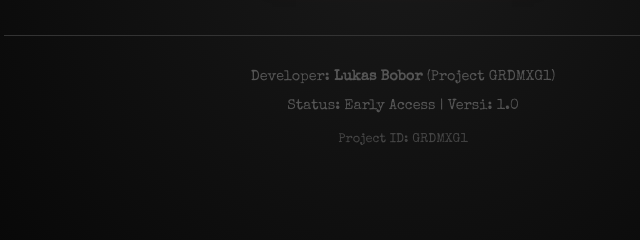
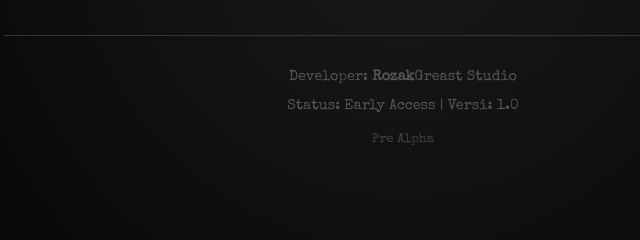
Before and after one commit to AkurozakCoy121/hampura, a plain HTML site: page index.html in a window 1280 px wide. Shown: the part 480-720 px from the top of the page, 237-877 px from the left. Drawn offline with nearby package versions, Linux system fonts and the light colour scheme.

Commit message:
Update index.html

```diff
--- a/index.html
+++ b/index.html
@@ -101,11 +101,11 @@
         </a>
 
         <div class="info-section">
-            <p>Developer: <strong>Lukas Bobor</strong> (Project GRDMXG1)</p>
+            <p>Developer: <strong>Rozak</strong>Greast Studio</p>
             <p>Status: Early Access | Versi: 1.0</p>
         </div>
 
-        <div class="id-badge">Project ID: GRDMXG1</div>
+        <div class="id-badge">Pre Alpha</div>
     </div>
 
 </body>
```
